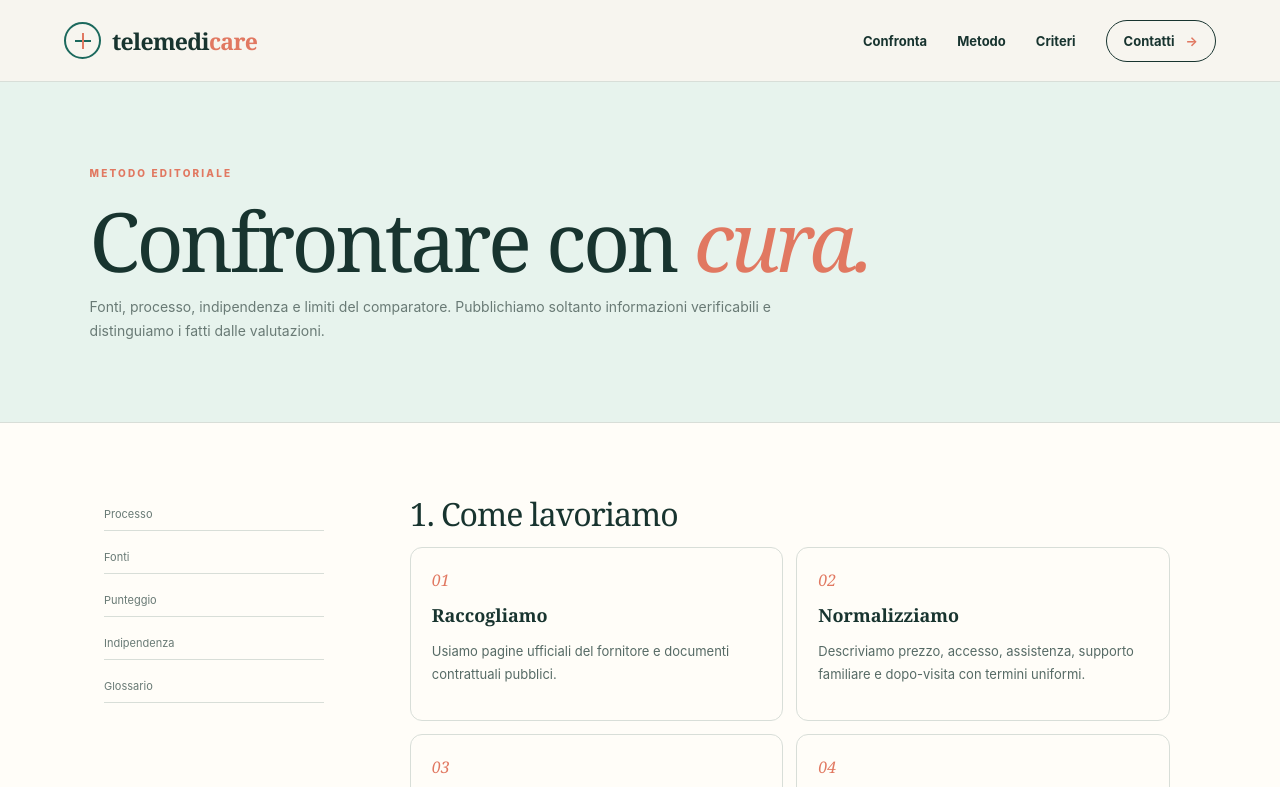
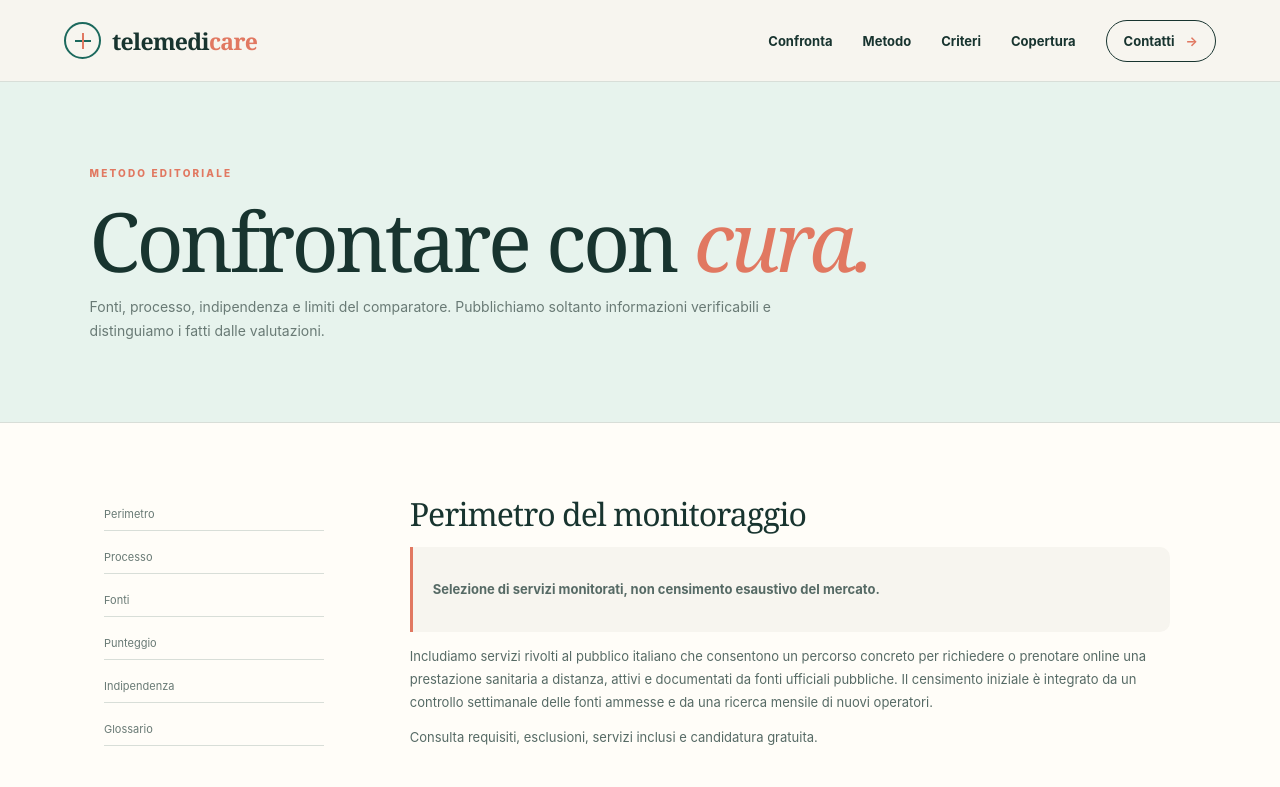
Before and after one commit to ceppi-ai/telemedicare.it, a website: page metodologia.html in a window 1280 px wide. Shown: the top 787 px of the page. Drawn offline with Linux system fonts and the light colour scheme.

Commit message:
Aggiorna metodologia.html per copertura di mercato

```diff
--- a/metodologia.html
+++ b/metodologia.html
@@ -3,13 +3,14 @@
 <head><meta charset="utf-8"><meta name="viewport" content="width=device-width, initial-scale=1"><meta name="description" content="Metodo editoriale del comparatore Telemedicare.it"><title>Metodo editoriale — Telemedicare</title><link rel="stylesheet" href="styles.css"><script src="script.js" defer></script></head>
 <body>
   <a class="skip-link" href="#contenuto">Vai al contenuto</a>
-  <header class="site-header"><a class="brand" href="index.html"><span class="brand-mark" aria-hidden="true"><span></span><span></span></span><span>telemedi<span>care</span></span></a><button class="menu-button" type="button" aria-expanded="false" aria-controls="main-nav" aria-label="Apri il menu"><span></span><span></span></button><nav id="main-nav"><a href="index.html#confronta">Confronta</a><a href="metodologia.html">Metodo</a><a href="criteri.html">Criteri</a><a class="nav-cta" href="index.html#contatto">Contatti <span>→</span></a></nav></header>
-  <main class="legal-main" id="contenuto"><header class="legal-hero"><p class="kicker">Metodo editoriale</p><h1>Confrontare con <em>cura.</em></h1><p>Fonti, processo, indipendenza e limiti del comparatore. Pubblichiamo soltanto informazioni verificabili e distinguiamo i fatti dalle valutazioni.</p></header><div class="legal-layout"><aside class="legal-nav" aria-label="Indice"><a href="#processo">Processo</a><a href="#fonti">Fonti</a><a href="#punteggio">Punteggio</a><a href="#indipendenza">Indipendenza</a><a href="#glossario">Glossario</a></aside><article class="legal-content">
+  <header class="site-header"><a class="brand" href="index.html"><span class="brand-mark" aria-hidden="true"><span></span><span></span></span><span>telemedi<span>care</span></span></a><button class="menu-button" type="button" aria-expanded="false" aria-controls="main-nav" aria-label="Apri il menu"><span></span><span></span></button><nav id="main-nav"><a href="index.html#confronta">Confronta</a><a href="metodologia.html">Metodo</a><a href="criteri.html">Criteri</a><a href="inclusione.html">Copertura</a><a class="nav-cta" href="index.html#contatto">Contatti <span>→</span></a></nav></header>
+  <main class="legal-main" id="contenuto"><header class="legal-hero"><p class="kicker">Metodo editoriale</p><h1>Confrontare con <em>cura.</em></h1><p>Fonti, processo, indipendenza e limiti del comparatore. Pubblichiamo soltanto informazioni verificabili e distinguiamo i fatti dalle valutazioni.</p></header><div class="legal-layout"><aside class="legal-nav" aria-label="Indice"><a href="#perimetro">Perimetro</a><a href="#processo">Processo</a><a href="#fonti">Fonti</a><a href="#punteggio">Punteggio</a><a href="#indipendenza">Indipendenza</a><a href="#glossario">Glossario</a></aside><article class="legal-content">
+    <section id="perimetro"><h2>Perimetro del monitoraggio</h2><div class="legal-callout"><p><strong>Selezione di servizi monitorati, non censimento esaustivo del mercato.</strong></p></div><p>Includiamo servizi rivolti al pubblico italiano che consentono un percorso concreto per richiedere o prenotare online una prestazione sanitaria a distanza, attivi e documentati da fonti ufficiali pubbliche. Il censimento iniziale è integrato da un controllo settimanale delle fonti ammesse e da una ricerca mensile di nuovi operatori.</p><p><a href="inclusione.html">Consulta requisiti, esclusioni, servizi inclusi e candidatura gratuita</a>.</p></section>
     <section id="processo"><h2>1. Come lavoriamo</h2><div class="method-grid"><article class="method-card"><span>01</span><h3>Raccogliamo</h3><p>Usiamo pagine ufficiali del fornitore e documenti contrattuali pubblici.</p></article><article class="method-card"><span>02</span><h3>Normalizziamo</h3><p>Descriviamo prezzo, accesso, assistenza, supporto familiare e dopo-visita con termini uniformi.</p></article><article class="method-card"><span>03</span><h3>Controlliamo</h3><p>Il monitor segnala ogni variazione; un controllo umano conferma le modifiche editoriali.</p></article><article class="method-card"><span>04</span><h3>Datamo</h3><p>Ogni scheda mostra quando le informazioni sono state verificate.</p></article></div></section>
     <section id="fonti"><h2>2. Gerarchia delle fonti</h2><ol><li>Pagina ufficiale specifica del servizio.</li><li>Condizioni d’uso o documentazione ufficiale del fornitore.</li><li>Pagina istituzionale del fornitore relativa alla funzione.</li></ol><p>Non usiamo recensioni, rating aggregati, articoli promozionali di terzi o dati copiati da piattaforme esterne per attribuire punti. Se una caratteristica non è provata da una fonte ufficiale, viene indicata come “non documentata”.</p></section>
     <section id="punteggio"><h2>3. Punteggio documentale</h2><p>Il totale da 0 a 6 misura la disponibilità di informazioni pratiche verificabili, non la qualità sanitaria. Ogni criterio vale un punto e non esistono bonus, penalità nascoste o pesi commerciali. Le parità sono ordinate alfabeticamente.</p><a class="button button-primary" href="criteri.html">Apri criteri e matrice delle prove <span aria-hidden="true">→</span></a></section>
     <section id="indipendenza"><h2>4. Indipendenza, correzioni e limiti</h2><p>Il responsabile editoriale è Luca Ceresa. Le aziende non possono acquistare punti o una posizione migliore. Eventuali sponsorizzazioni o affiliazioni future saranno marcate in modo evidente e separate dal punteggio.</p><p>Per segnalare un errore scrivi a <a href="mailto:segnalazioni@telemedicare.it">segnalazioni@telemedicare.it</a> indicando una fonte ufficiale. La correzione viene valutata con le regole pubblicate e senza costi.</p><div class="legal-callout"><p><strong>Limiti del servizio:</strong> Telemedicare.it cura il metodo e la verifica editoriale con ragionevole diligenza, ma prezzi, disponibilità e condizioni dei fornitori possono cambiare. Il sito non eroga né controlla le prestazioni sanitarie dei soggetti citati. Queste precisazioni non escludono responsabilità nei casi in cui la legge non consente di limitarla.</p></div></section>
     <section id="glossario"><h2>5. Glossario essenziale</h2><h3>Televisita</h3><p>Prestazione sanitaria a distanza tra professionista e paziente. Il medico valuta se sia appropriata e può richiedere una visita in presenza.</p><h3>Teleconsulto</h3><p>Confronto a distanza tra professionisti sanitari su un caso clinico; non coincide necessariamente con una visita al paziente.</p><h3>Telemonitoraggio</h3><p>Rilevazione e trasmissione nel tempo di parametri clinici secondo un percorso definito da professionisti sanitari.</p><h3>Emergenza</h3><p>La telemedicina programmata non è un servizio di pronto intervento. In caso di pericolo immediato chiama il 112 o il 118.</p></section>
   </article></div></main>
-  <footer><div class="footer-main"><div><a class="brand brand-light" href="index.html"><span class="brand-mark" aria-hidden="true"><span></span><span></span></span><span>telemedi<span>care</span></span></a><p>Informazioni più chiare per scelte più serene.</p></div><div><h3>Esplora</h3><a href="index.html#confronta">Confronta</a><a href="criteri.html">Criteri</a></div><div><h3>Trasparenza</h3><a href="privacy.html">Privacy</a><a href="cookie.html">Cookie</a><a href="note-legali.html">Note legali</a></div><div><h3>Contatti</h3><a href="mailto:info@telemedicare.it">info@telemedicare.it</a></div></div><div class="footer-bottom"><span>© 2026 Telemedicare.it · Gestore: Luca Ceresa</span><span>Servizio informativo indipendente</span></div></footer><div class="toast" id="toast" role="status" aria-live="polite"></div>
+  <footer><div class="footer-main"><div><a class="brand brand-light" href="index.html"><span class="brand-mark" aria-hidden="true"><span></span><span></span></span><span>telemedi<span>care</span></span></a><p>Informazioni più chiare per scelte più serene.</p></div><div><h3>Esplora</h3><a href="index.html#confronta">Confronta</a><a href="criteri.html">Criteri</a></div><div><h3>Trasparenza</h3><a href="inclusione.html">Copertura e inclusione</a><a href="privacy.html">Privacy</a><a href="cookie.html">Cookie</a><a href="note-legali.html">Note legali</a></div><div><h3>Contatti</h3><a href="mailto:info@telemedicare.it">info@telemedicare.it</a></div></div><div class="footer-bottom"><span>© 2026 Telemedicare.it · Gestore: Luca Ceresa</span><span>Servizio informativo indipendente</span></div></footer><div class="toast" id="toast" role="status" aria-live="polite"></div>
 </body></html>
```
